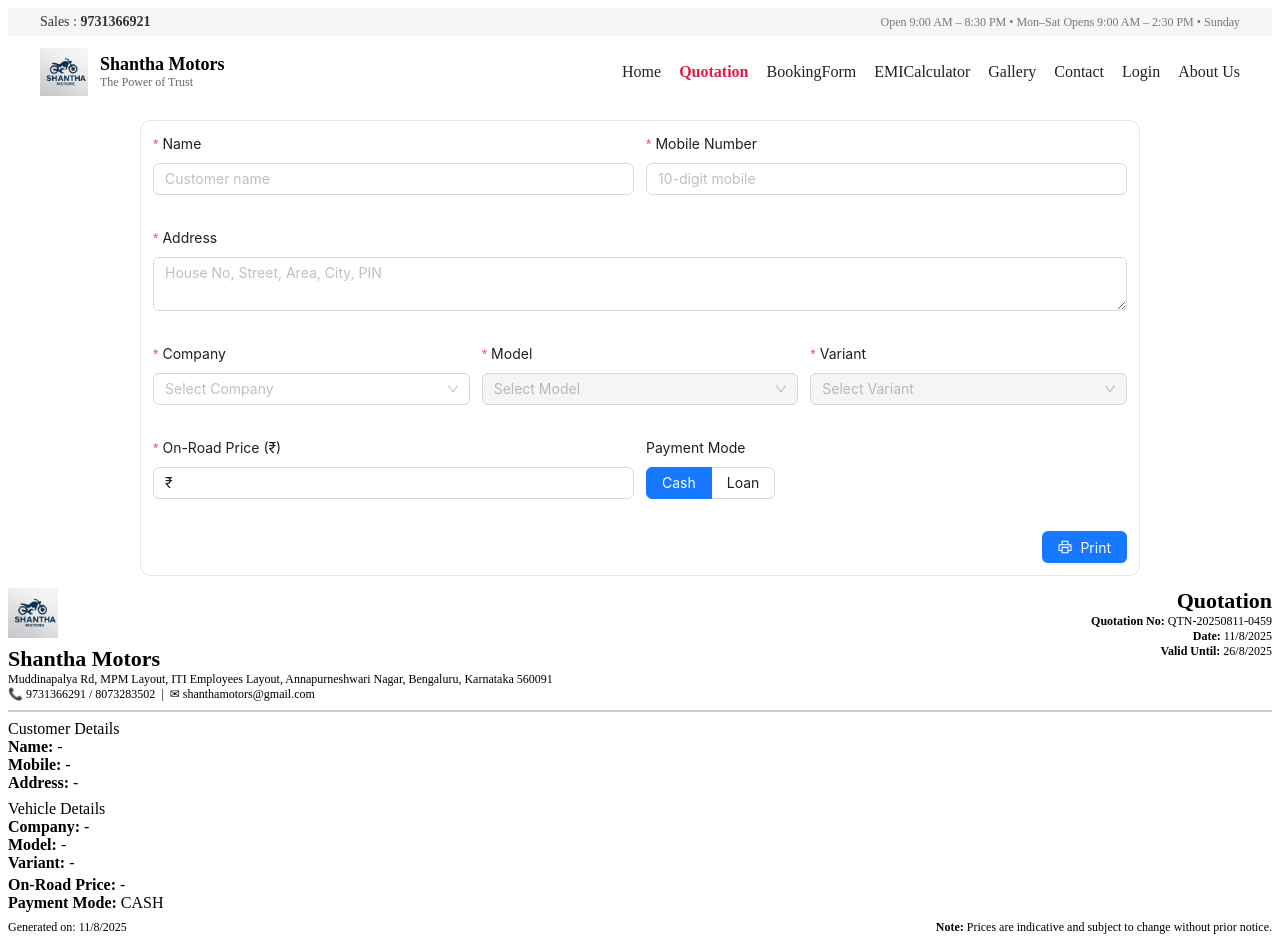
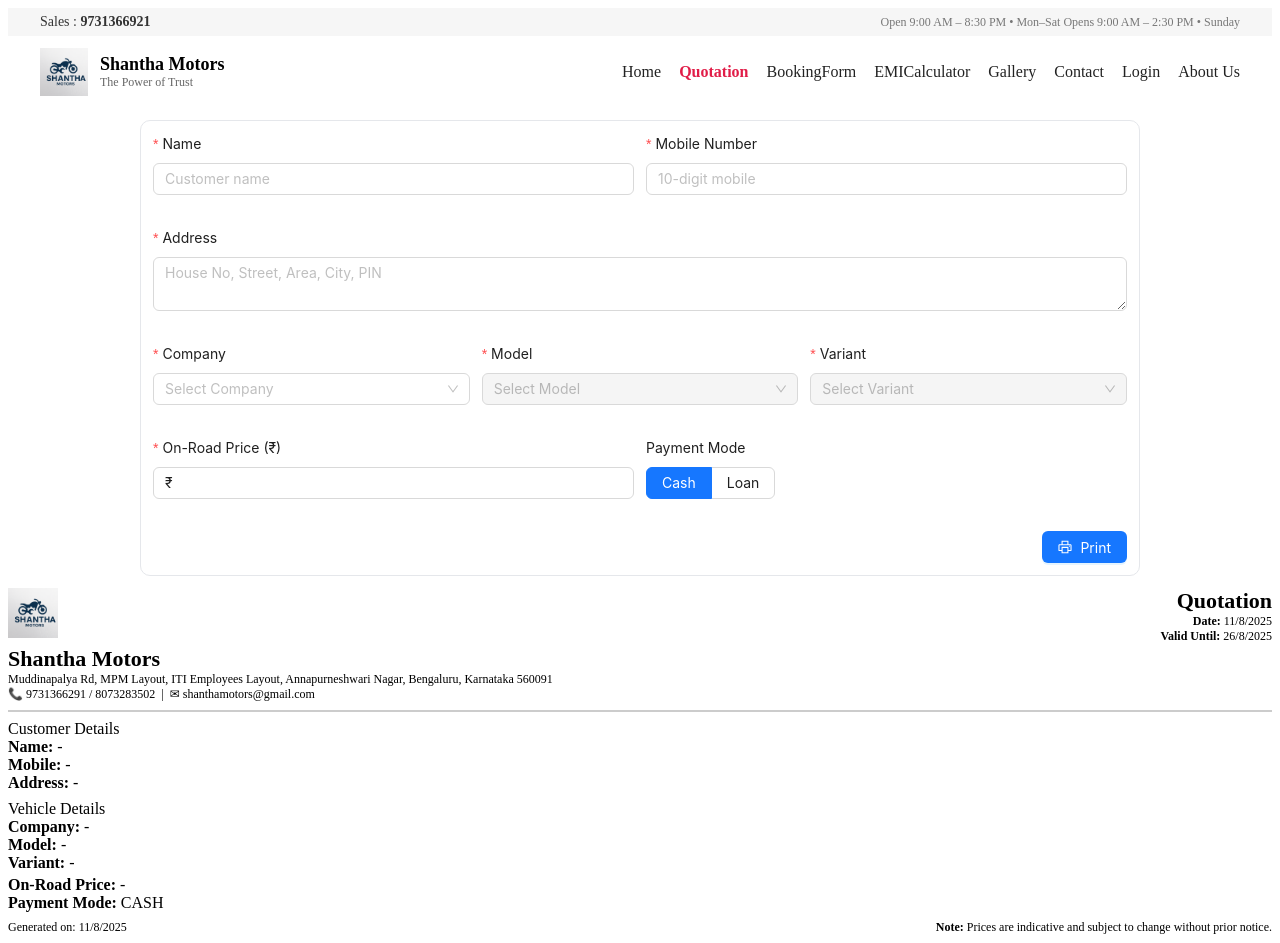
Before and after one commit to Shiv290899/shantha_motors_cleint_development, a React (Vite) app in the folder client/vite-project/: page /quotation in a window 1280 px wide. Built offline with nearby package versions, Linux system fonts and the light colour scheme.

Commit message:
Update Quotation.jsx

```diff
--- a/client/vite-project/src/Components/Quotation.jsx
+++ b/client/vite-project/src/Components/Quotation.jsx
@@ -363,7 +363,6 @@
             {/* Right: Quotation meta */}
             <div style={{ textAlign: "right" }}>
               <div className="quo-title">Quotation</div>
-              <div style={{ fontSize: 12 }}><b>Quotation No:</b> {quoteNo}</div>
               <div style={{ fontSize: 12 }}><b>Date:</b> {fmtIN(quoteDate)}</div>
               <div style={{ fontSize: 12 }}><b>Valid Until:</b> {fmtIN(validUntil)}</div>
             </div>
```
